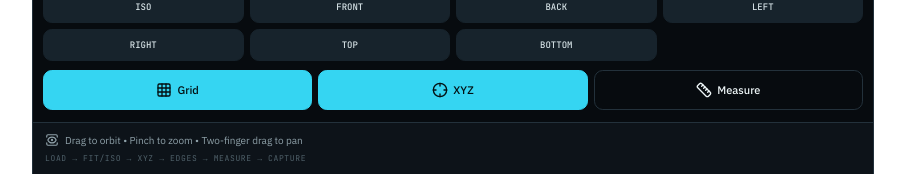
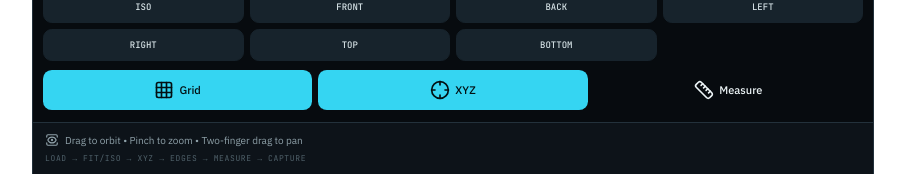
Before and after one commit to anuparkt/itideas-3d-iphone, a React (Vite) app in the folder floot-source/: page / in a window 1280 px wide. Shown: the part 893-1069 px from the top of the page, without its empty margins (187-1092 px from the left). Built offline with nearby package versions, Linux system fonts and the light colour scheme.

Commit message:
Sync Floot Toggle styles

```diff
--- a/floot-source/components/Toggle.module.css
+++ b/floot-source/components/Toggle.module.css
@@ -1,7 +1,86 @@
-.toggle { user-select:none; color:var(--foreground); background:transparent; border-color:var(--border); }
-.toggle-size-sm { height:2rem; min-width:2rem; padding:0 .25rem; font-size:.875rem; }
-.toggle-size-md { height:2.5rem; min-width:2.5rem; padding:0 .5rem; font-size:.9375rem; }
-.toggle-size-lg { height:3rem; min-width:3rem; padding:0 .75rem; font-size:1rem; }
-.toggle-variant-default:hover,.toggle-variant-outline:hover { background:var(--muted); }
-.toggle-variant-default[data-state="on"] { background:var(--primary); color:var(--primary-foreground); border-color:var(--primary); }
-.toggle-variant-outline[data-state="on"] { background:var(--muted); border-color:var(--primary); color:var(--foreground); }
+@layer base {
+  .toggle {
+    user-select: none;
+  }
+
+  .toggle:focus-visible {
+    box-shadow: var(--shadow-focus);
+  }
+
+  .toggle-size-sm {
+    height: 2rem;
+    min-width: 2rem;
+    padding: 0 var(--spacing-1);
+    font-size: 0.875rem;
+    border-radius: var(--radius-sm);
+  }
+
+  .toggle-size-md {
+    height: 2.5rem;
+    min-width: 2.5rem;
+    padding: 0 var(--spacing-2);
+    font-size: 0.9375rem;
+  }
+
+  .toggle-size-lg {
+    height: 3rem;
+    min-width: 3rem;
+    padding: 0 var(--spacing-3);
+    font-size: 1rem;
+    border-radius: var(--radius-md);
+  }
+
+  .toggle-size-sm svg { width: 1rem; height: 1rem; }
+  .toggle-size-md svg { width: 1.25rem; height: 1.25rem; }
+  .toggle-size-lg svg { width: 1.5rem; height: 1.5rem; }
+
+  .toggle-variant-default {
+    background-color: transparent;
+    color: var(--foreground);
+  }
+  .toggle-variant-default:hover { background-color: var(--muted); }
+  .toggle-variant-default:active { background-color: color-mix(in srgb, var(--muted) 80%, white); }
+  .toggle-variant-default[data-state="on"] {
+    background-color: var(--primary);
+    color: var(--primary-foreground);
+  }
+  .toggle-variant-default[data-state="on"]:hover { background-color: color-mix(in srgb, var(--primary) 90%, black); }
+  .toggle-variant-default[data-state="on"]:active { background-color: color-mix(in srgb, var(--primary) 80%, black); }
+
+  .toggle-variant-outline {
+    background-color: transparent;
+    border-color: var(--border);
+    color: var(--foreground);
+  }
+  .toggle-variant-outline:hover { background-color: var(--muted); }
+  .toggle-variant-outline:active { background-color: color-mix(in srgb, var(--muted) 80%, white); }
+  .toggle-variant-outline[data-state="on"] {
+    background-color: var(--muted);
+    border-color: var(--primary);
+    color: var(--foreground);
+  }
+  .toggle-variant-outline[data-state="on"]:hover { background-color: color-mix(in srgb, var(--muted) 80%, white); }
+  .toggle-variant-outline[data-state="on"]:active { background-color: color-mix(in srgb, var(--muted) 75%, white); }
+
+  .toggle[disabled] {
+    opacity: 0.6;
+    cursor: not-allowed;
+    pointer-events: none;
+  }
+
+  :global(.dark) .toggle-variant-default { color: var(--foreground); }
+  :global(.dark) .toggle-variant-default:hover { background-color: var(--muted); }
+  :global(.dark) .toggle-variant-default:active { background-color: color-mix(in srgb, var(--muted) 80%, black); }
+  :global(.dark) .toggle-variant-outline {
+    border-color: var(--border);
+    color: var(--foreground);
+  }
+  :global(.dark) .toggle-variant-outline:hover { background-color: var(--muted); }
+  :global(.dark) .toggle-variant-outline:active { background-color: color-mix(in srgb, var(--muted) 80%, black); }
+  :global(.dark) .toggle-variant-outline[data-state="on"] {
+    background-color: var(--muted);
+    border-color: var(--primary);
+  }
+  :global(.dark) .toggle-variant-outline[data-state="on"]:hover { background-color: color-mix(in srgb, var(--muted) 80%, black); }
+  :global(.dark) .toggle-variant-outline[data-state="on"]:active { background-color: color-mix(in srgb, var(--muted) 70%, black); }
+}
```
